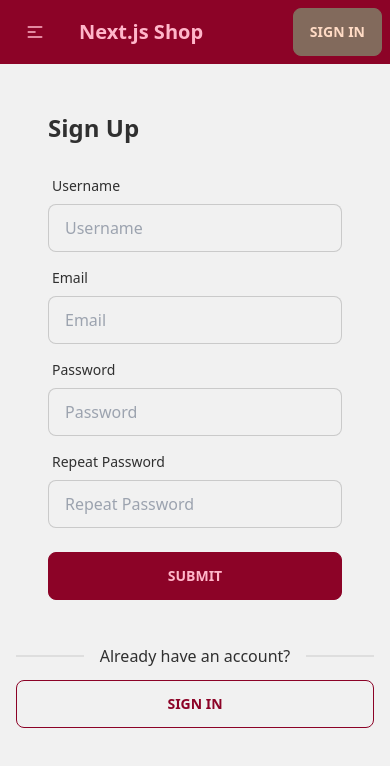
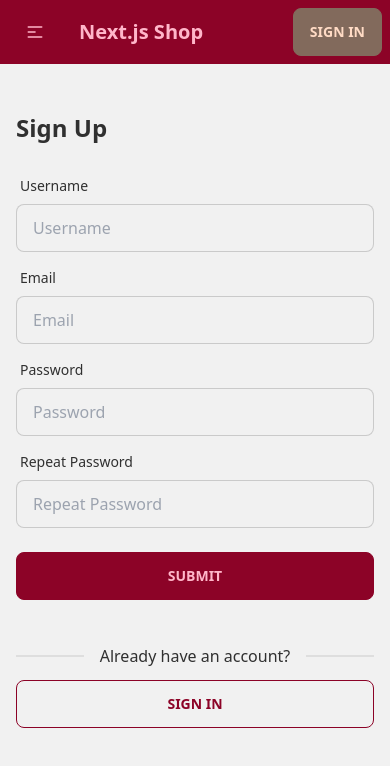
Before and after one commit to mariovyord/nextjs-shop, a Next.js app in the folder client/: page /sign-up in a window 390 px wide. Shown: the top 766 px of the page. Built offline with nearby package versions, Linux system fonts and the light colour scheme; no server answers.

Commit message:
adjust styles

```diff
--- a/client/pages/sign-in/index.tsx
+++ b/client/pages/sign-in/index.tsx
@@ -24,7 +24,7 @@ const SignIn = () => {
     return (
         <div className='flex flex-col justify-center align-middle sm:items-center'>
             <section>
-                <form onSubmit={handleSubmit} className='p-8 w-full sm:w-96 form-control gap-2'>
+                <form onSubmit={handleSubmit} className='py-8 sm:px-8 w-full sm:w-96 form-control gap-2'>
                     <PageHeading>Sign In</PageHeading>
                     <div className="form-control w-full">
                         <label htmlFor='email' className="label">
--- a/client/pages/sign-up/index.tsx
+++ b/client/pages/sign-up/index.tsx
@@ -27,7 +27,7 @@ const SignIn = () => {
     return (
         <div className='flex flex-col justify-center align-middle sm:items-center'>
             <section>
-                <form onSubmit={handleSubmit} className='p-8 w-full sm:w-96 form-control gap-2'>
+                <form onSubmit={handleSubmit} className='py-8 sm:px-8 w-full sm:w-96 form-control gap-2'>
                     <PageHeading>Sign Up</PageHeading>
                     <div className="form-control w-full">
                         <label htmlFor='username' className="label">
```
